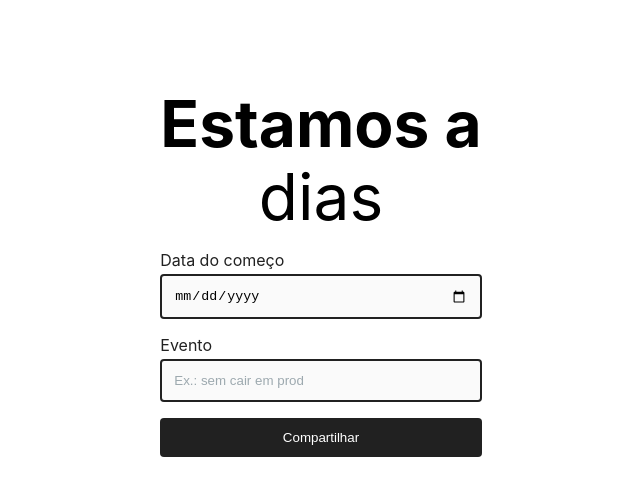
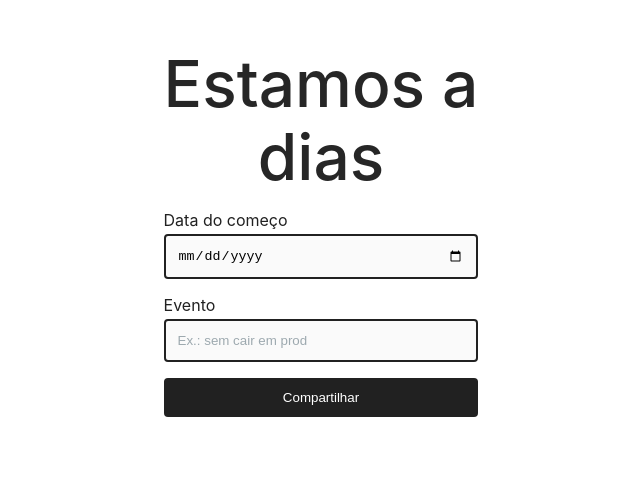
Before and after one commit to josemiguelq/days-accident-free, a Next.js app: page / in a window 1280 px wide. Shown: the part 128-624 px from the top of the page, without its empty margins (319-959 px from the left). Built offline with nearby package versions, Linux system fonts and the light colour scheme.

Commit message:
feat(styles): uppdated Home UI

```diff
--- a/styles/Home.module.css
+++ b/styles/Home.module.css
@@ -6,6 +6,7 @@
   justify-content: center;
   align-items: center;
   flex-wrap: wrap;
+  width: 100%;
 }
 .inside{
   text-overflow: ellipsis;
@@ -13,7 +14,8 @@
 }
 
 .main {
-  padding: 5rem 0;
+  padding-top: 5rem;
+  padding-bottom: 10rem;
   flex: 1;
   display: flex;
   flex-direction: column;
@@ -55,6 +57,8 @@
   margin: 0;
   line-height: 1.15;
   font-size: 4rem;
+  font-weight: 500;
+  color: hsl(0, 0%, 10%, 95%);
 }
 
 .title,
```
